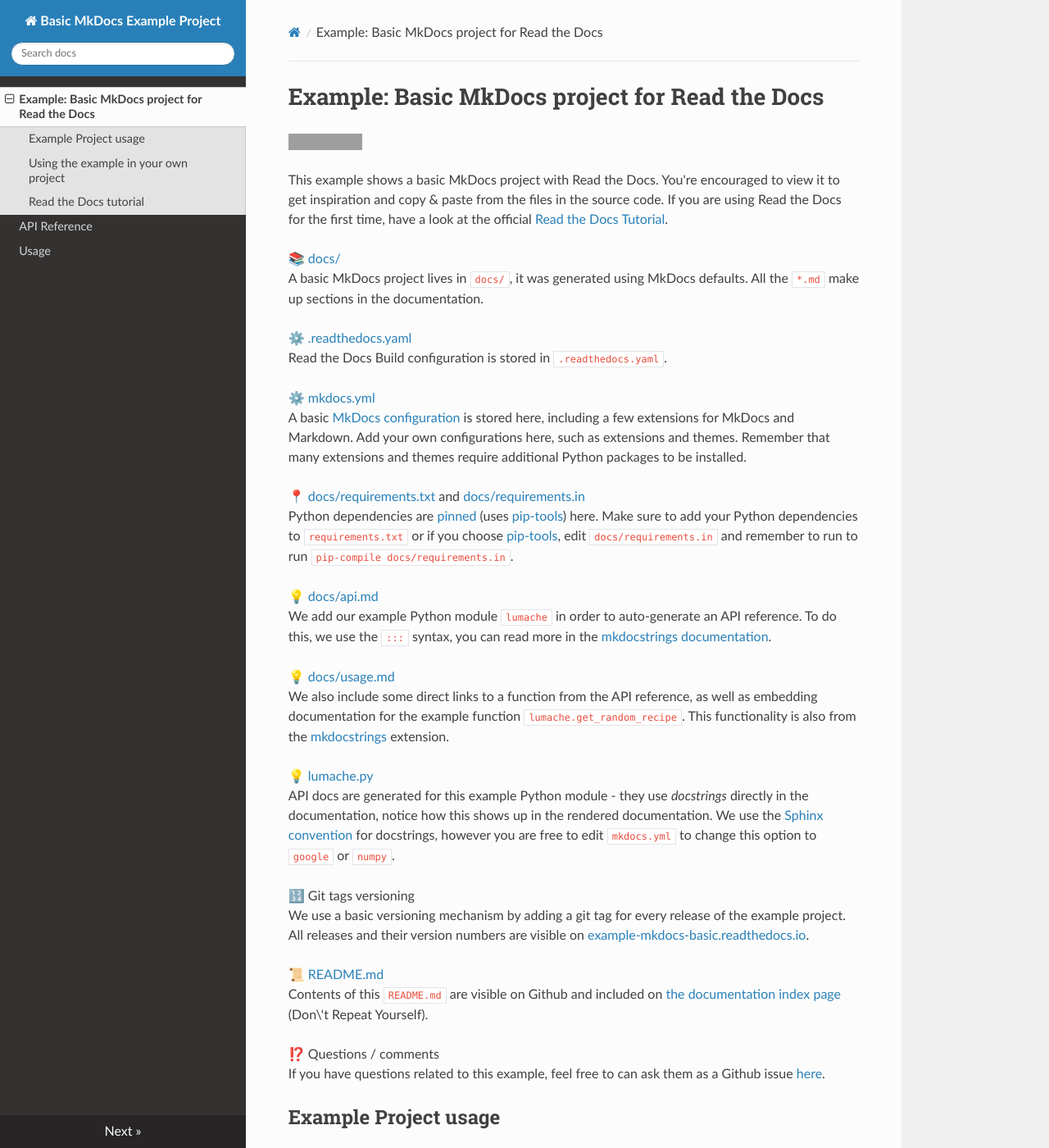
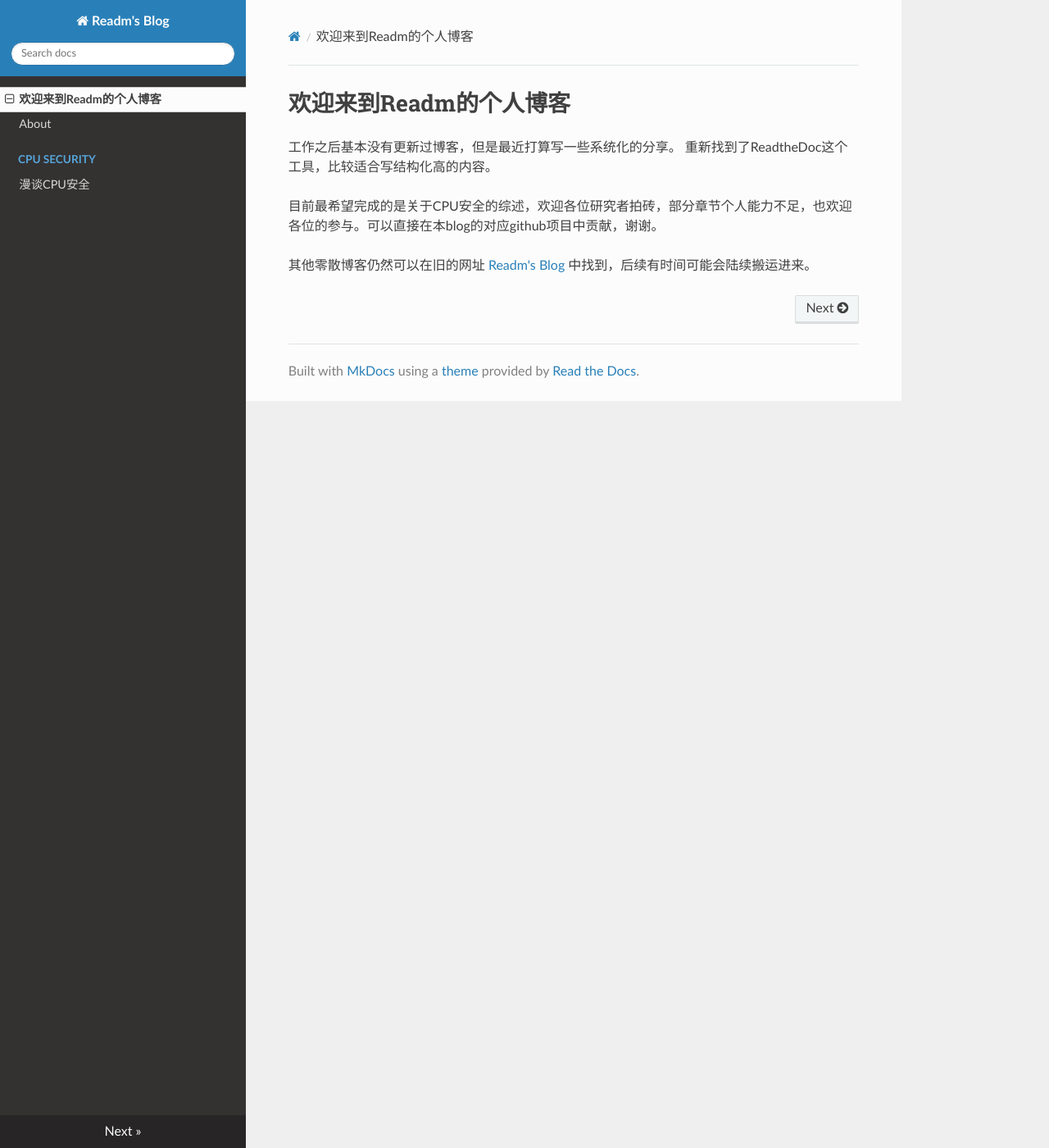
Before and after one commit to readthedocs-examples/example-mkdocs-basic, an MkDocs documentation site: the page built from docs/index.md, in a window 1280 px wide and 1400 px high. Shown: the whole window at 82% size. Built offline with MkDocs 1.6.1, drawn with Linux system fonts in a browser that asks for light colours; nearby versions of some CDN libraries; some of the changed text lies outside the part shown; grey boxes are pictures that could not be loaded.

Commit message:
Test First Update

````diff
--- /dev/null
+++ b/docs/CPU_Security/index.md
@@ -0,0 +1,6 @@
+漫谈CPU安全
+==============
+
+在安全领域，其实并没有一个比较明确的定义划分。这和安全（Security）本身并不是一个可以简单结构化构建的领域有关。在不同的领域，我们需要研究的范围并不相同（但时常交叉）。例如，在网络领域，我们需要关注网络空间安全；在安全工具中，我们需要研究密码学。
+
+但是，作为计算系统的通用核心，却没有一个明确的“CPU安全”的介绍/综述，即从CPU的设计角度，如何构建安全能力。当我们提到“CPU安全”，却似乎并没有什么违和，当我们提到CPU安全时，我们指的是什么呢？可信环境？侧信道安全？还是内存安全？）因此本文打算从CPU设计的角度，梳理CPU安全相关的方方面面，说清楚CPU安全到底包含那些方面，以及不同方面的不同逻辑。
--- a/docs/api.md
+++ /dev/null
@@ -1,3 +0,0 @@
-# API Reference
-
-::: lumache
--- a/docs/index.md
+++ b/docs/index.md
@@ -1,14 +1,9 @@
-{!README.md!}
+欢迎来到Readm的个人博客
+===================================
 
-# Welcome to Lumache's documentation!
+工作之后基本没有更新过博客，但是最近打算写一些系统化的分享。
+重新找到了ReadtheDoc这个工具，比较适合写结构化高的内容。
 
-**Lumache** (/lu\'make/) is a Python library for cooks and food lovers
-that creates recipes mixing random ingredients. It pulls data from the
-[Open Food Facts database](https://world.openfoodfacts.org/) and offers
-a *simple* and *intuitive* API.
+目前最希望完成的是关于CPU安全的综述，欢迎各位研究者拍砖，部分章节个人能力不足，也欢迎各位的参与。可以直接在本blog的对应github项目中贡献，谢谢。
 
-Check out the [usage](usage) section for further information, including how to [install](usage#installation) the project.
-
-!!! note
-
-    This project is under active development.
+其他零散博客仍然可以在旧的网址 [Readm's Blog](http://readm.tech/) 中找到，后续有时间可能会陆续搬运进来。
--- a/docs/usage.md
+++ /dev/null
@@ -1,34 +0,0 @@
-Usage
-=====
-
-Installation
-------------
-
-To use Lumache, first install it using pip:
-
-```console
-(.venv) $ pip install lumache
-```
-
-Creating recipes
-----------------
-
-To retrieve a list of random ingredients, you can use the
-`lumache.get_random_ingredients()` function:
-
-::: lumache.get_random_ingredients
-    options:
-      show_root_heading: true
-
-<br>
-
-The `kind` parameter should be either `"meat"`, `"fish"`, or `"veggies"`.
-Otherwise, [`get_random_ingredients`][lumache.get_random_ingredients] will raise an exception [`lumache.InvalidKindError`](/api#lumache.InvalidKindError).
-
-For example:
-
-```python
->>> import lumache
->>> lumache.get_random_ingredients()
-['shells', 'gorgonzola', 'parsley']
-```
--- a/mkdocs.yml
+++ b/mkdocs.yml
@@ -1,4 +1,4 @@
-site_name: Basic MkDocs Example Project
+site_name: Readm's Blog
 theme:
   name: readthedocs
   highlightjs: true
````
Also changed, not shown: lumache.py (deleted, +0 -34 lines), docs/About.md (added).
